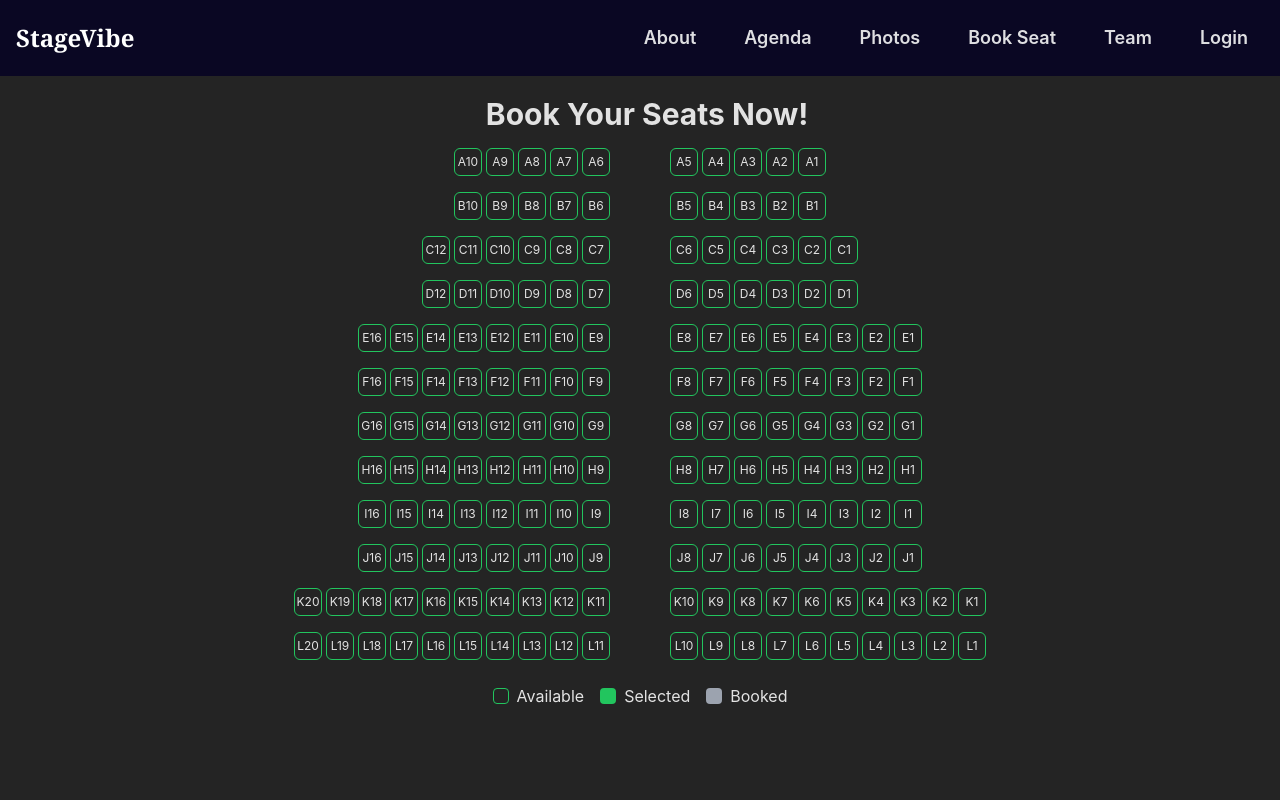
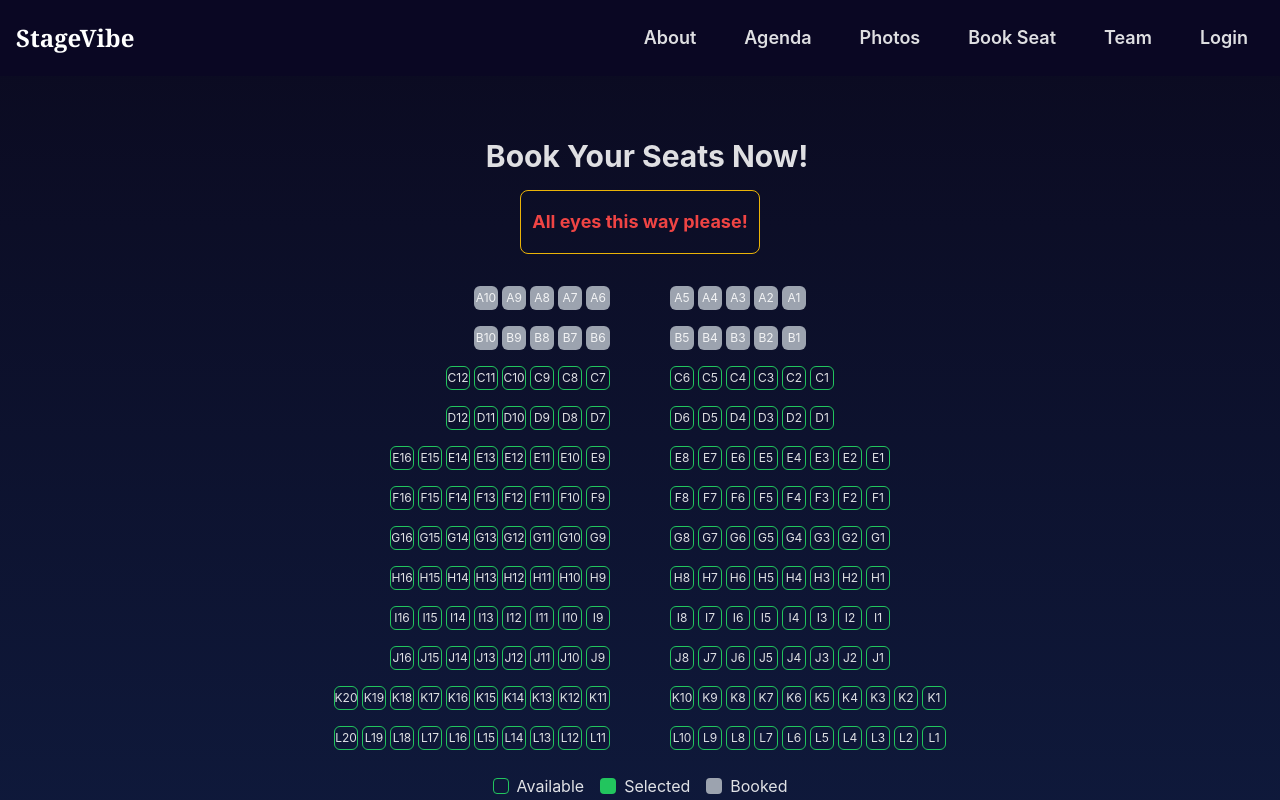
Before and after one commit to therahulkumarofficial/stagevibe2.0, a React (Vite) app: page /booking in a window 1280 px wide. Shown: the top 800 px of the page. Built offline with nearby package versions, Linux system fonts and the light colour scheme.

Commit message:
update booking page

```diff
--- a/src/App.jsx
+++ b/src/App.jsx
@@ -16,10 +16,11 @@ const App = () => {
     <Router>
       <Nav />
       <Routes>
-        <Route path="/" element={<><Home /> <About /> <Agenda /> <Photos /> <Team /> <FAQ /> <Footer /></>} />
+        <Route path="/" element={<><Home /> <About /> <Agenda /> <Photos /> <Team /> <FAQ /> </>} />
         <Route path='/rating' element={<Rating />} />
         <Route path='/booking' element={<Booking />} />
       </Routes>
+      <Footer />
     </Router>
   );
 };
--- a/src/components/Photos.jsx
+++ b/src/components/Photos.jsx
@@ -47,7 +47,7 @@ const Photos = () => {
                             <img
                                 src={photo.src}
                                 alt={photo.alt}
-                                className="w-full h-52 object-cover transform group-hover:scale-110 transition-transform duration-300 ease-in-out"
+                                className="w-full h-full object-cover transform group-hover:scale-110 transition-transform duration-300 ease-in-out"
                             />
                             <div className="absolute inset-0 bg-black bg-opacity-50 opacity-0 group-hover:opacity-100 transition-opacity duration-300 flex items-center justify-center">
                                 <p className="text-white font-semibold text-lg">{photo.alt}</p>
--- /dev/null
+++ b/src/pages/Booking.css
@@ -0,0 +1,33 @@
+/* Booking.css */
+.scrollable-container {
+    overflow-x: auto;
+    scrollbar-width: thin;
+    scrollbar-color: #4caf50 transparent;
+  }
+
+  .scrollable-container::-webkit-scrollbar {
+    height: 8px;
+  }
+
+  .scrollable-container::-webkit-scrollbar-track {
+    background: #e0e0e0;
+  }
+
+  .scrollable-container::-webkit-scrollbar-thumb {
+    background: #4caf50;
+    border-radius: 4px;
+  }
+
+  .scrollable-container::-webkit-scrollbar-thumb:hover {
+    background: #388e3c;
+  }
+
+  @media (min-width: 769px) {
+    .scrollable-container {
+      overflow: hidden;
+    }
+
+    .scrollable-container:hover {
+      overflow: hidden;
+    }
+  }
--- a/src/pages/Booking.jsx
+++ b/src/pages/Booking.jsx
@@ -1,6 +1,6 @@
-import React, { useState } from 'react';
+import React, { useState, useEffect, useRef } from 'react';
+import './Booking.css';
 
-// Seat rows and their respective seat counts
 const rows = [
   { row: 'A', seats: 10 },
   { row: 'B', seats: 10 },
@@ -18,45 +18,67 @@ const rows = [
 
 const Booking = () => {
   const [selectedSeats, setSelectedSeats] = useState(new Set());
-  const [userDetails, setUserDetails] = useState({ name: '', class: '', rollNo: '', dob: '' });
+  const [userDetails, setUserDetails] = useState({});
   const [totalAmount, setTotalAmount] = useState(0);
   const [isBooking, setIsBooking] = useState(false);
+  const [isMobile, setIsMobile] = useState(false);
+  const scrollRef = useRef(null);
+  const scrollInterval = useRef(null);
+  const isManualScroll = useRef(false);
+  const autoScrollTimeout = useRef(null); // Ref for debounce timeout
+  const bookedSeats = [
+    'A1', 'A2', 'A3', 'A4', 'A5', 'A6', 'A7', 'A8', 'A9', 'A10',
+    'B1', 'B2', 'B3', 'B4', 'B5', 'B6', 'B7', 'B8', 'B9', 'B10'
+  ];
 
   const handleSeatSelection = (seat) => {
     const updatedSelectedSeats = new Set(selectedSeats);
     if (updatedSelectedSeats.has(seat)) {
       updatedSelectedSeats.delete(seat);
+      const newUserDetails = { ...userDetails };
+      delete newUserDetails[seat]; // Remove user details for the unselected seat
+      setUserDetails(newUserDetails);
     } else {
       updatedSelectedSeats.add(seat);
     }
     setSelectedSeats(updatedSelectedSeats);
-    setTotalAmount(updatedSelectedSeats.size * 250); // Update total amount
+    setTotalAmount(updatedSelectedSeats.size * 250);
   };
 
-  const handleInputChange = (e) => {
+  const handleInputChange = (seat, e) => {
     const { name, value } = e.target;
-    setUserDetails({ ...userDetails, [name]: value });
+    setUserDetails((prevDetails) => ({
+      ...prevDetails,
+      [seat]: {
+        ...prevDetails[seat],
+        [name]: value,
+      },
+    }));
   };
 
   const handleBooking = () => {
-    // Implement booking logic (save data to server or state)
-    alert(`Booked ${selectedSeats.size} seats for ${userDetails.name}. Total: ₹${totalAmount}`);
-    setSelectedSeats(new Set()); // Clear selection
-    setUserDetails({ name: '', class: '', rollNo: '', dob: '' }); // Reset user details
-    setTotalAmount(0); // Reset amount
-    setIsBooking(false); // Close booking mode
+    const detailsList = Array.from(selectedSeats).map(seat => ({
+      seat,
+      ...userDetails[seat],
+    }));
+    alert(`Booked ${selectedSeats.size} seats for ${JSON.stringify(detailsList)}. Total: ₹${totalAmount}`);
+
+    setSelectedSeats(new Set());
+    setUserDetails({});
+    setTotalAmount(0);
+    setIsBooking(false);
   };
 
+
   const isSeatBooked = (seat) => {
-    // Replace this logic with actual booking data
-    return false; // Example, replace as needed
+    return bookedSeats.includes(seat);
   };
 
   const renderSeat = (seat) => {
     const seatBooked = isSeatBooked(seat);
     const seatSelected = selectedSeats.has(seat);
 
-    let seatClass = 'rounded-md w-7 h-7 flex items-center justify-center cursor-pointer text-xs mx-0.5 ';
+    let seatClass = 'rounded-md w-6 h-6 flex items-center justify-center cursor-pointer text-xs mx-0.5 ';
     if (seatBooked) {
       seatClass += 'bg-gray-400';
     } else if (seatSelected) {
@@ -80,13 +102,81 @@ const Booking = () => {
     setIsBooking(true);
   };
 
+  const startAutoScrolling = () => {
+    if (scrollRef.current && isMobile && !isManualScroll.current) {
+      scrollRef.current.scrollLeft = 0; // Reset scroll position if needed
+      scrollInterval.current = setInterval(() => {
+        scrollRef.current.scrollBy({
+          left: 1,
+          behavior: 'smooth',
+        });
+      }, 30); // Adjust speed by changing the interval time
+    }
+  };
+
+  const stopAutoScrolling = () => {
+    clearInterval(scrollInterval.current);
+  };
+
+  useEffect(() => {
+    const handleResize = () => {
+      setIsMobile(window.innerWidth <= 768);
+    };
+
+    // Check size on initial render
+    handleResize();
+
+    // Add event listener for resize
+    window.addEventListener('resize', handleResize);
+
+    // Start auto-scrolling when mobile
+    if (isMobile) {
+      startAutoScrolling();
+    }
+
+    return () => {
+      stopAutoScrolling();
+      window.removeEventListener('resize', handleResize);
+    };
+  }, [isMobile]);
+
+  const handleTouchStart = () => {
+    isManualScroll.current = true;
+    stopAutoScrolling(); // Stop auto-scrolling
+    clearTimeout(autoScrollTimeout.current); // Clear timeout if it exists
+  };
+
+  const handleTouchEnd = () => {
+    isManualScroll.current = false;
+    autoScrollTimeout.current = setTimeout(startAutoScrolling, 5000); // Restart auto-scrolling after 1 second of inactivity
+  };
+
+  const handleWheel = (e) => {
+    if (scrollRef.current) {
+      scrollRef.current.scrollLeft += e.deltaY; // Manual scroll on mouse wheel
+      stopAutoScrolling(); // Stop auto-scrolling when user scrolls with the mouse
+    }
+  };
+
   return (
-    <div className="p-5">
+    <div className="p-5 bg-gradient-to-b from-[#0b0b22FD] to-[#0f1a3dFD] min-h-screen flex flex-col items-center justify-center">
       <h1 className="text-center text-3xl font-bold mb-4">
         <i className="fas fa-film"></i> &nbsp; Book Your Seats Now!
       </h1>
+      <div className="rounded-lg w-60 h-16 mb-8 flex text-center font-bold items-center justify-center text-lg text-red-500 mx-0.5 border border-yellow-500">
+        All eyes this way please!
+      </div>
 
-      <div className="grid grid-cols-12 gap-2 mb-4">
+      {/* Scrollable seat layout */}
+      <div
+        className="scrollable-container w-full overflow-x-scroll mb-4"
+        ref={scrollRef}
+        onTouchStart={handleTouchStart}
+        onTouchEnd={handleTouchEnd}
+        onWheel={handleWheel} // Listen for mouse wheel events
+      >
+        <div className="min-w-[800px]">
+          <div className="grid grid-cols-12 gap-2">
             {rows.map(({ row, seats }) => (
               <div key={row} className="col-span-12 flex justify-center mb-2">
                 <div className="flex items-center">
@@ -101,6 +191,8 @@ const Booking = () => {
                 </div>
               </div>
             ))}
+          </div>
+        </div>
       </div>
 
       {/* Instructions */}
@@ -150,6 +242,28 @@ const Booking = () => {
               />
             </div>
             <div className="mb-4">
+              <label>Phone:</label>
+              <input
+                type="number"
+                name="phone"
+                value={userDetails.name}
+                onChange={handleInputChange}
+                className="border border-white-300 rounded w-full p-2"
+                required
+              />
+            </div>
+            <div className="mb-4">
+              <label>Email:</label>
+              <input
+                type="email"
+                name="email"
+                value={userDetails.name}
+                onChange={handleInputChange}
+                className="border border-white-300 rounded w-full p-2"
+                required
+              />
+            </div>
+            <div className="mb-4">
               <label>Class:</label>
               <select
                 name="class"
@@ -169,20 +283,9 @@ const Booking = () => {
             <div className="mb-4">
               <label>Roll No:</label>
               <input
-                type="text"
+                type="number"
                 name="rollNo"
                 value={userDetails.rollNo}
-                onChange={handleInputChange}
-                className="border border-gray-300 rounded w-full p-2"
-                required
-              />
-            </div>
-            <div className="mb-4">
-              <label>Date of Birth:</label>
-              <input
-                type="date"
-                name="dob"
-                value={userDetails.dob}
                 onChange={handleInputChange}
                 className="border border-gray-300 rounded w-full p-2"
                 required
@@ -194,17 +297,7 @@ const Booking = () => {
                 Pay {totalAmount}
               </button>
               <button
-                onClick={() => setIsBooking(false)}
-                className="bg-red-500 text-white px-4 py-2 rounded ml-2"
-              >
-                Cancel
-              </button>
-            </div>
-          </div>
-        </div>
-      )}
-    </div>
-  );
+                onClick={() => setIsBooking(false)} className="bg-red-500 text-white px-4 py-2 rounded ml-2" > Cancel </button> </div> </div> </div>)} </div>);
 };
 
 export default Booking;
```
Also changed, not shown: 1 other file (tests, documents, lock files or other folders). Lines whose indentation alone changed are shown as unchanged.
